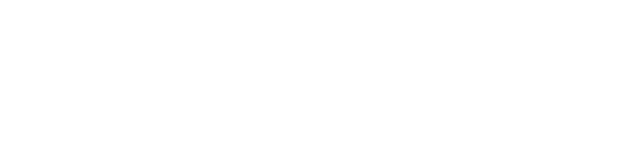
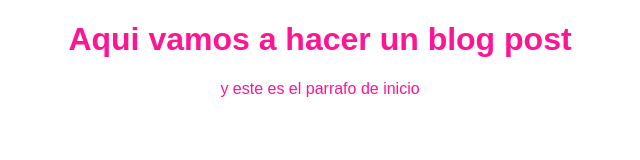
Before and after one commit to jhonatansl93/hyperblog, a plain HTML site: page index.html in a window 1280 px wide. Shown: the whole page, without its empty margins (320-960 px from the left). Drawn offline with Linux system fonts and the light colour scheme.

Commit message:
inicio de proyecto real con html y css 2

```diff
--- a/index.html
+++ b/index.html
@@ -4,9 +4,11 @@
     <meta charset="UTF-8">
     <meta http-equiv="X-UA-Compatible" content="IE=edge">
     <meta name="viewport" content="width=device-width, initial-scale=1.0">
-    <title>Document</title>
+    <title>Prueba Github</title>
+    <link rel="stylesheet" href="css/slyles.css">
 </head>
 <body>
-
+    <h1>Aqui vamos a hacer un blog post</h1>
+    <p>y este es el parrafo de inicio</p>
 </body>
 </html>
```
